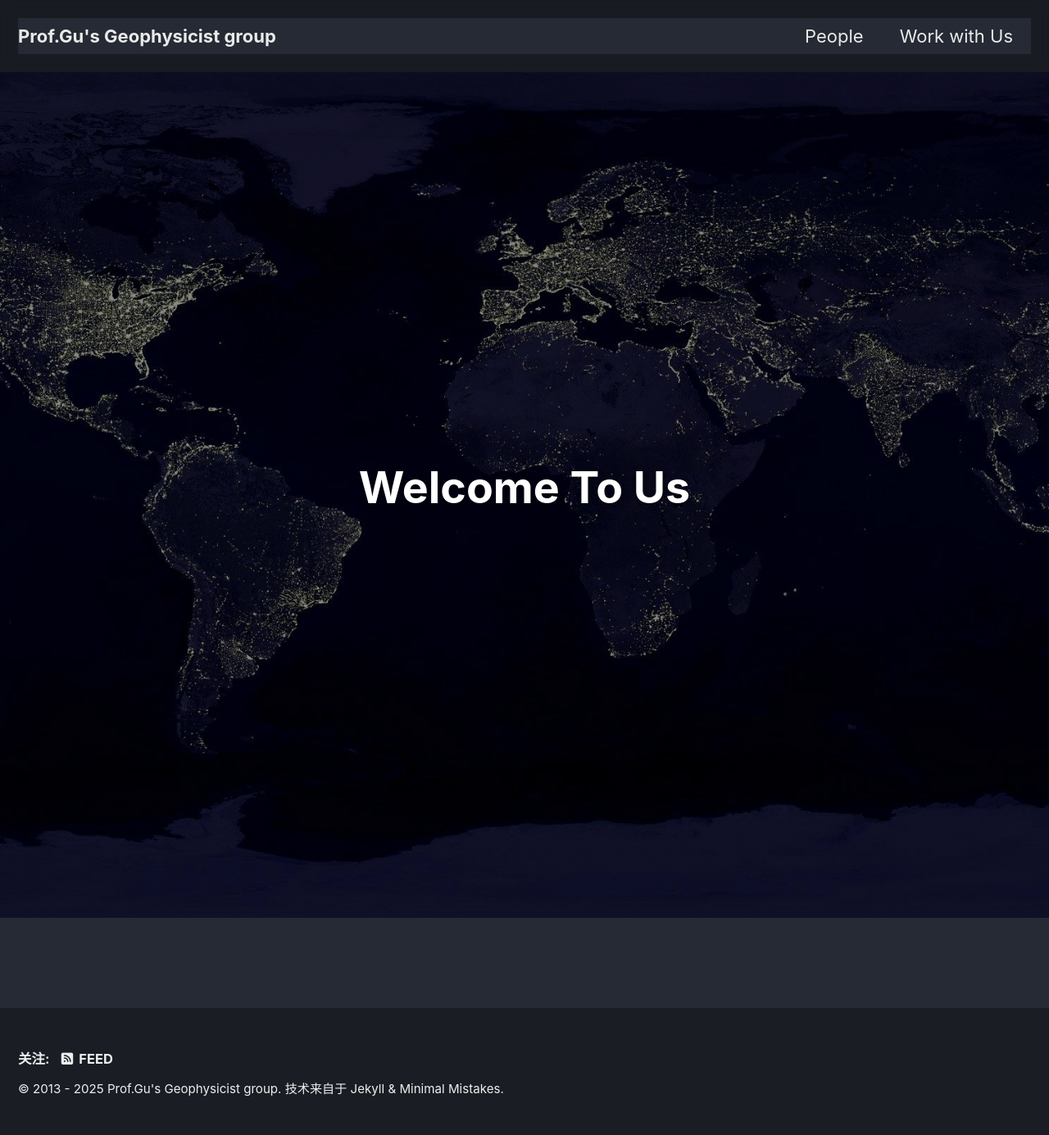
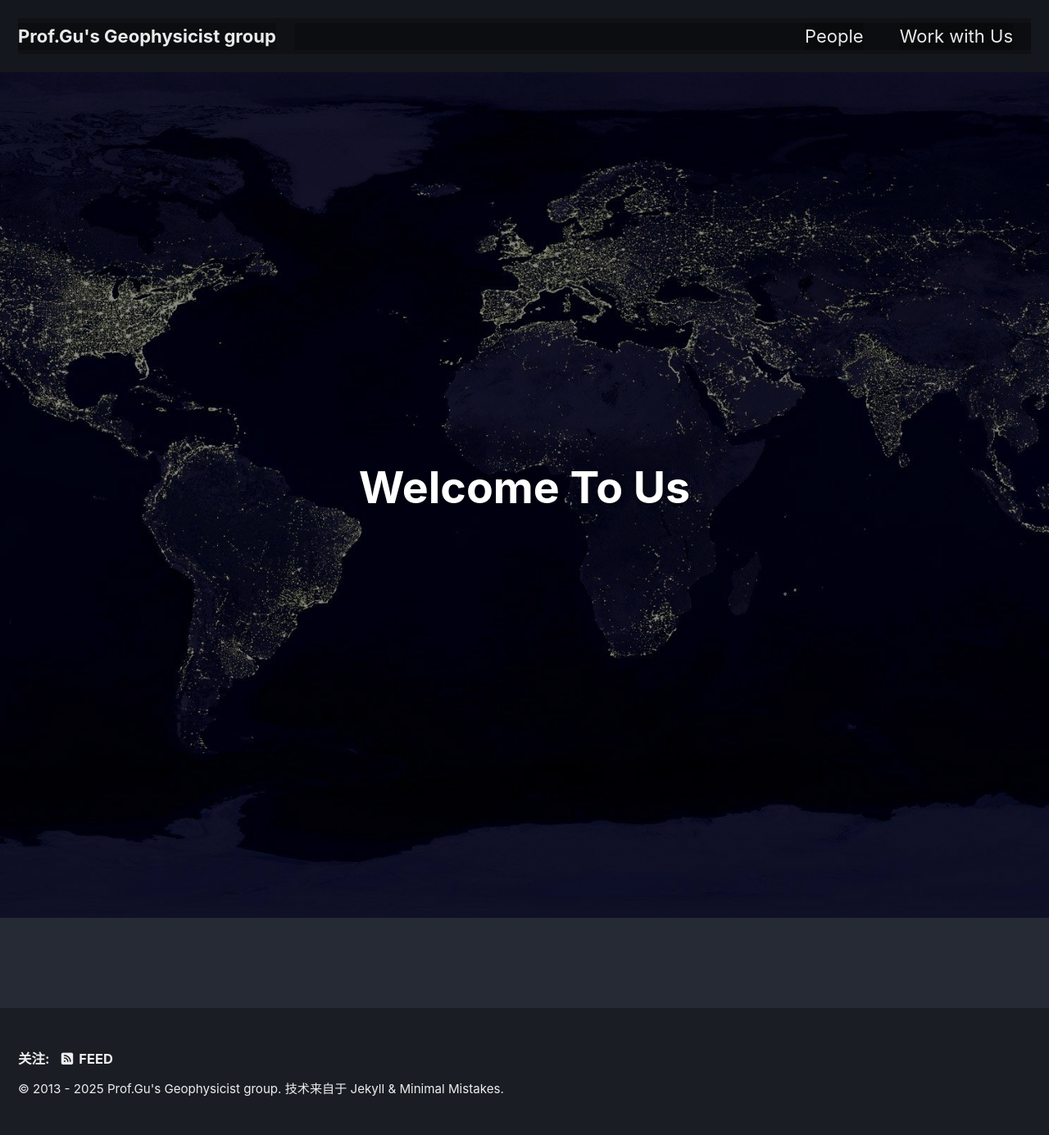
Before and after one commit to gubingluo/gubingluo.github.io, a Jekyll site: the page built from index.md, in a window 1280 px wide. Shown: the whole page at 82% size. Built offline with Jekyll 4.4.1, drawn with Linux system fonts in a browser that asks for light colours; cached includes are drawn as plain includes.

Commit message:
Update _custom.scss

```diff
--- a/_sass/minimal-mistakes/_custom.scss
+++ b/_sass/minimal-mistakes/_custom.scss
@@ -48,3 +48,23 @@
 .page__hero--overlay .page__lead {
   margin: 0;
 }
+.masthead,
+.masthead__inner-wrap,
+.greedy-nav,
+.greedy-nav a,
+.greedy-nav .visible-links,
+.greedy-nav .hidden-links {
+  background: rgba(0, 0, 0, 0.25) !important;
+}
+
+.masthead {
+  backdrop-filter: blur(8px);
+  -webkit-backdrop-filter: blur(8px);
+  border-bottom: none !important;
+  box-shadow: none !important;
+}
+
+/* 下拉菜单背景也半透明（如果你有更多菜单项） */
+.greedy-nav .hidden-links {
+  background: rgba(0, 0, 0, 0.6) !important;
+}
```
